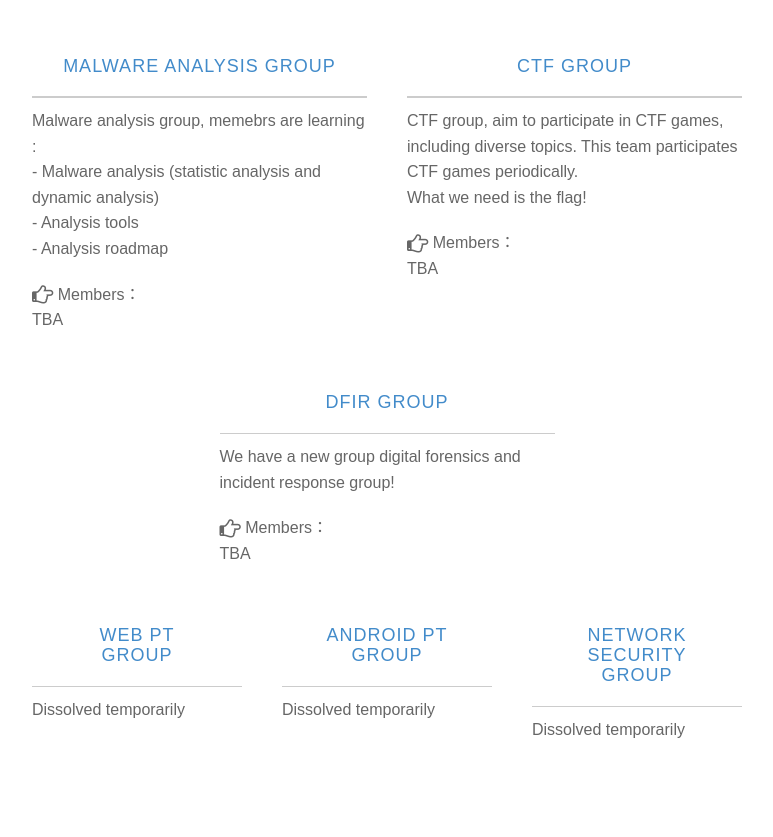
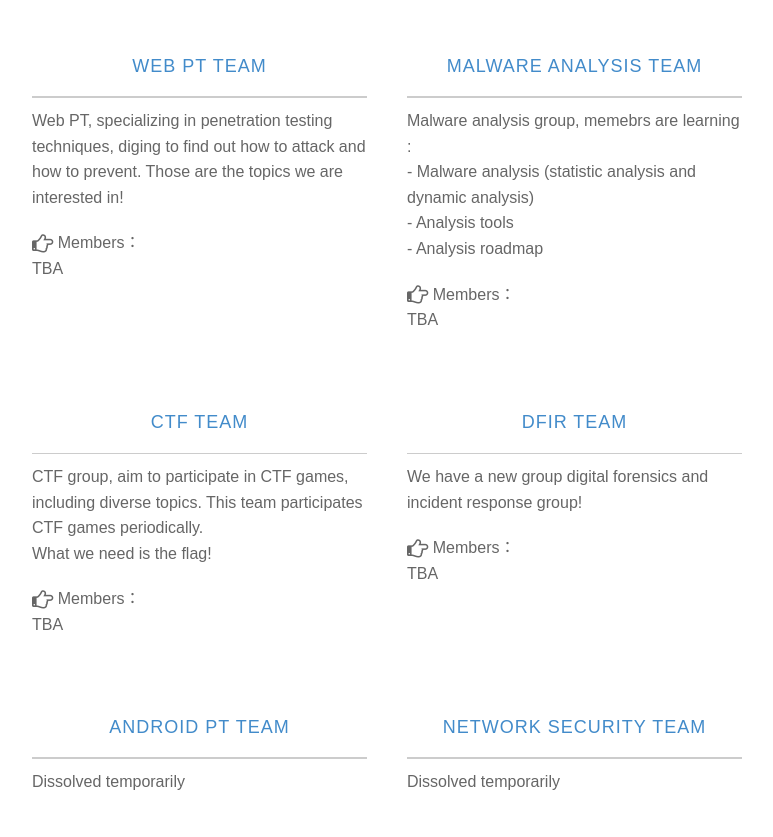
Before and after one commit to hitcon-girls/girls.hitcon.org, a plain HTML site: page en.html in a window 1280 px wide. Shown: the part 2883-3720 px from the top of the page, without its empty margins (253-1026 px from the left). Drawn offline with Linux system fonts and the light colour scheme.

Commit message:
[Fix] Use `Team` instead of `group`

```diff
--- a/en.html
+++ b/en.html
@@ -132,6 +132,7 @@
 							</p>
 							<p align="left">
 								Some members started going their own way, maybe graduating into the workforce, maybe loving their jobs more, maybe finding new goals through the community. We expect the changes made by HITCON GIRLS to fall around the world like windblown fruit and petals, and each new seedling represents "women can be information security experts, gender is not a barrier".
+
 							</p>
 						</div>
 
@@ -168,7 +169,7 @@
 							</p>
 							<h3 class="text-primary">Study Group</h3>
 							<p align="left">
-								The world of information security includes various subjects. We set up numbers of study groups according to the interested subjects of our members in every period cycle. Each group usually operates independently and organizes internal sharing sessions in normal time. In every month, we hold a joint study session to exchange and share knowledge between different groups. In addition to focusing on a specific subject, we believe it’s important to absorb various knowledge as well.
+								The world of information security includes various subjects. We set up numbers of study teams according to the interested subjects of our members in every period cycle. Each team usually operates independently and organizes internal sharing sessions in normal time. In every month, we hold a joint study session to exchange and share knowledge between different groups. In addition to focusing on a specific subject, we believe it’s important to absorb various knowledge as well.
 							</p>
 						</div>
 					</div>
@@ -192,7 +193,18 @@
 							</div>
 							<p>We not only foster interests in one areas but study across a wide range.</p>
 							<div class="col col-md-6">
-					            <h4 class="text-primary">Malware analysis group</h4>
+					            <h4 class="text-primary">Web PT Team</h4>
+					            <div class="thick-hr"></div>
+					            <p align="left">
+					            	Web PT, specializing in penetration testing techniques, diging to find out how to attack and how to prevent. Those are the topics we are interested in!
+					            </p>
+					            <p align="left">
+					            	<i class="fa fa-hand-o-right fa-lg"></i> Members：</br>
+					            	TBA
+					            </p>
+					        </div>
+							<div class="col col-md-6">
+					            <h4 class="text-primary">Malware analysis Team</h4>
 					            <div class="thick-hr"></div>
 					            <p align="left">
 					            	Malware analysis group, memebrs are learning :
@@ -209,7 +221,7 @@
 					            </p>
 					        </div>
 							<div class="col col-md-6">
-					            <h4 class="text-primary">CTF group</h4>
+					            <h4 class="text-primary">CTF Team</h4>
 					            <div class="thick-hr"></div>
 					            <p align="left">
 					            	CTF group, aim to participate in CTF games, including diverse topics. This team participates CTF games periodically.
@@ -221,11 +233,8 @@
 					            	TBA
 					            </p>
 					        </div>
-					        <br>
-					    </div>
-					    <div class="col-lg-8 col-lg-offset-2">
-					    	<div class="col col-md-6" style="margin: 0 auto;float: none;">
-					            <h4 class="text-primary">DFIR group</h4>
+					    	<div class="col col-md-6">
+					            <h4 class="text-primary">DFIR Team</h4>
 					            <div class="thick-hr"></div>
 					            <p align="left">
 					            	We have a new group digital forensics and incident response group!
@@ -237,8 +246,8 @@
 					        </div>
 					    </div>
 					    <div class="col-lg-8 col-lg-offset-2">
-							<div class="col col-md-4">
-					            <h4 class="text-primary">Web PT <br> group</h4>
+					        <div class="col col-md-6">
+					            <h4 class="text-primary">ANDROID PT Team</h4>
 					            <div class="thick-hr"></div>
 					            <p align="left">
 					            	Dissolved temporarily
@@ -246,17 +255,8 @@
 					            <p align="left">
 					            </p>
 					        </div>
-					        <div class="col col-md-4">
-					            <h4 class="text-primary">ANDROID PT group</h4>
-					            <div class="thick-hr"></div>
-					            <p align="left">
-					            	Dissolved temporarily
-					            </p>
-					            <p align="left">
-					            </p>
-					        </div>
-					        <div class="col col-md-4">
-					            <h4 class="text-primary">Network security group</h4>
+					        <div class="col col-md-6">
+					            <h4 class="text-primary">Network security Team</h4>
 					            <div class="thick-hr"></div>
 					            <p align="left">
 					            	Dissolved temporarily
```
